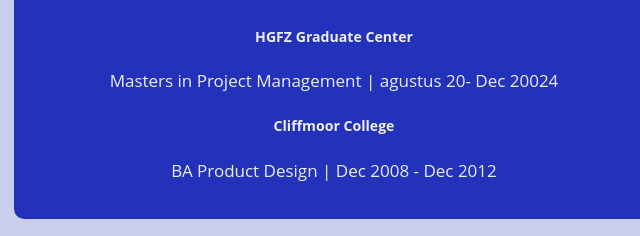
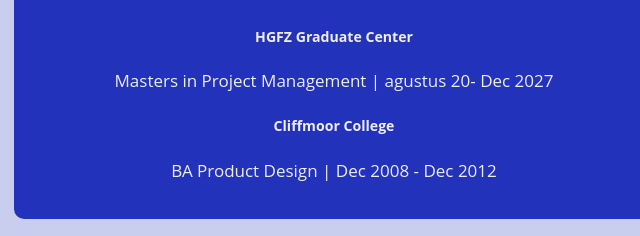
Before and after one commit to ALFIQI-FAVIAN-LUBIS/membuatpersonalweb, a plain HTML site: page index.html in a window 1280 px wide. Shown: the part 1384-1620 px from the top of the page, 306-946 px from the left. Drawn offline with Linux system fonts and the light colour scheme.

Commit message:
mengganti angka 2024 menjadi 2027

```diff
--- a/index.html
+++ b/index.html
@@ -69,7 +69,7 @@
 		    <section class="section section-small">
 		    	<h2 class="section-header">Education</h2>
 		        <h5>HGFZ Graduate Center</h5>
-		        <p>Masters in Project Management | agustus 20- Dec 20024</p>
+		        <p>Masters in Project Management | agustus 20- Dec 2027</p>
 		        <h5>Cliffmoor College</h5>
 		        <p>BA Product Design | Dec 2008 - Dec 2012</p>
 		    </section>
```
